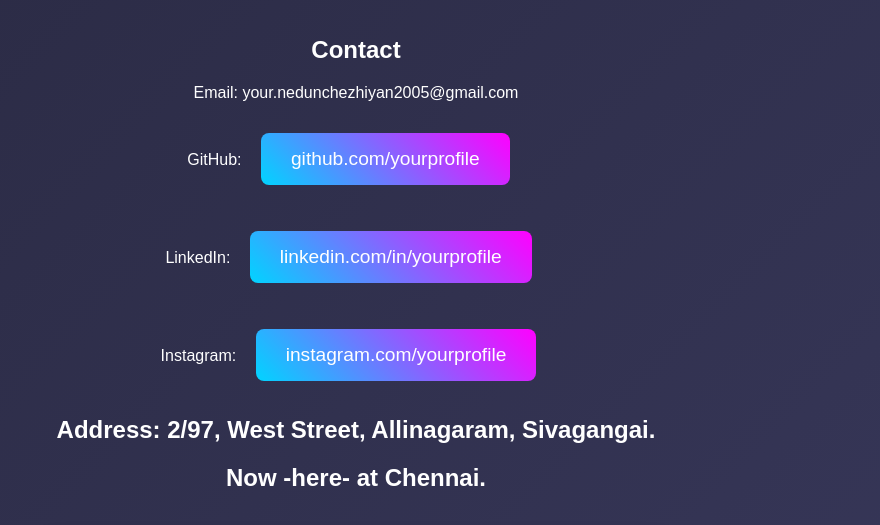
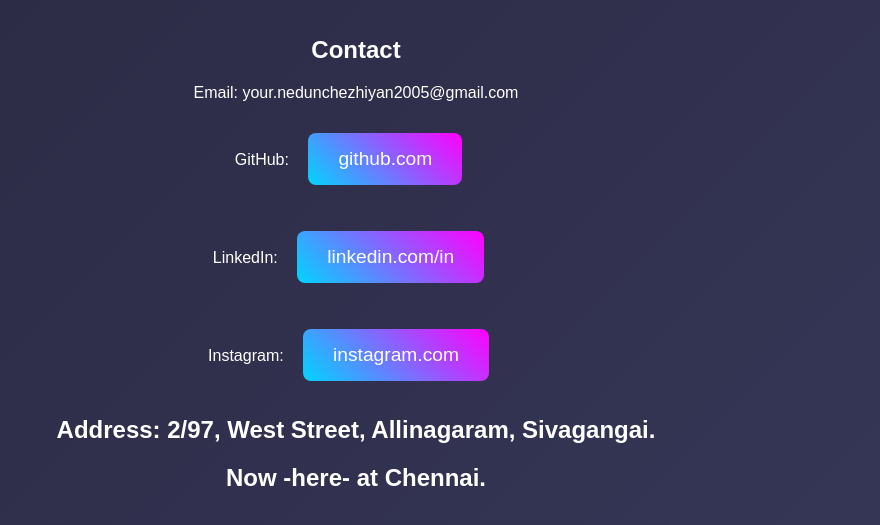
Before and after one commit to Nedunchezhiyan27/PORTFOLIO, a plain HTML site: page index.html in a window 1280 px wide. Shown: the part 1940-2465 px from the top of the page, without its empty margins (284-1164 px from the left). Drawn offline with Linux system fonts and the light colour scheme.

Commit message:
Update index.html

```diff
--- a/index.html
+++ b/index.html
@@ -49,7 +49,7 @@
                     <img src="html.png">
                     <p>Html</p>
                 </div>
-                <!-- Repeat the image items to ensure smooth scrolling -->
+
                 <div class="image-item">
                     <img src="css.jpeg">
                     <p>CSS</p>
@@ -96,9 +96,9 @@
     <section id="contact">
         <h2>Contact</h2>
         <p>Email: your.nedunchezhiyan2005@gmail.com</p>
-        <p>GitHub: <a href="#">github.com/yourprofile</a></p>
-        <p>LinkedIn: <a href="https://www.linkedin.com/in/nedunchezhiyan-r-t-4a57b4257/">linkedin.com/in/yourprofile</a></p>
-        <p>Instagram: <a href="#">instagram.com/yourprofile</a></p>
+        <p>GitHub: <a href="https://github.com/Nedunchezhiyan27">github.com</a></p>
+        <p>LinkedIn: <a href="https://www.linkedin.com/in/nedunchezhiyan-r-t-4a57b4257/">linkedin.com/in</a></p>
+        <p>Instagram: <a href="https://www.instagram.com/nedunchezhiya_pandiyan?igsh=cmloamh2dm9xejh5">instagram.com</a></p>
         <h1>Address: 2/97, West Street, Allinagaram, Sivagangai.</h1>
         <h2>Now -here- at Chennai.</h2>
         <div id="map">
```
